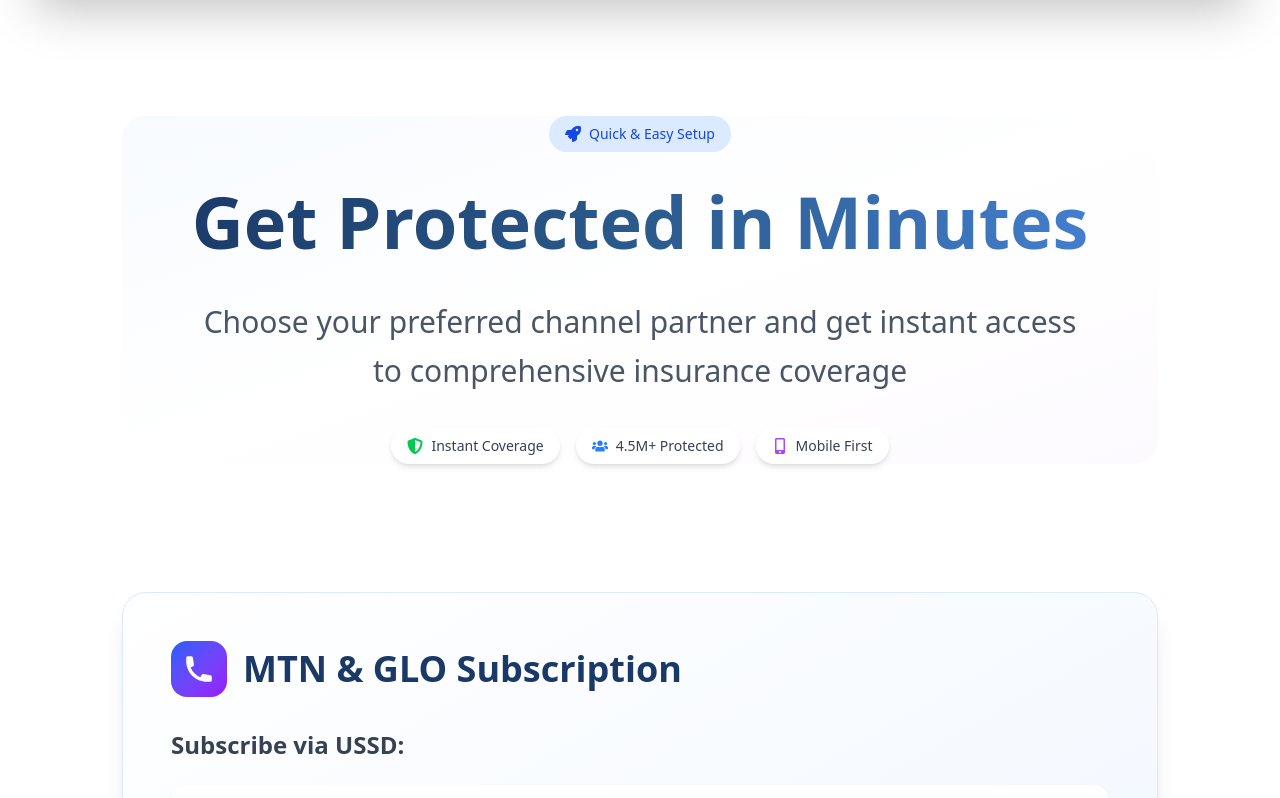
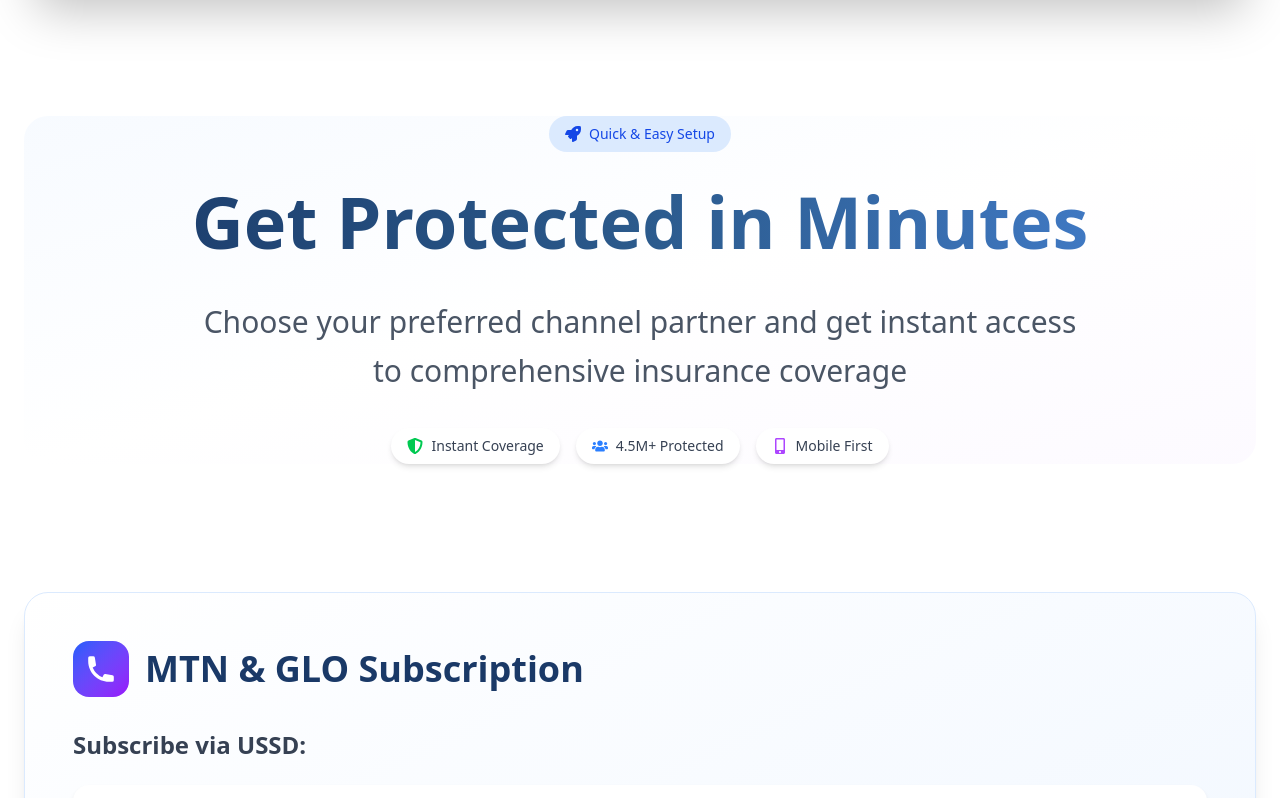
Before and after one commit to DemiladeOnitilo/Cube-cover-landing-page, a React (Vite) app: page / in a window 1280 px wide. Shown: the part 6321-7119 px from the top of the page. Built offline with nearby package versions, Linux system fonts and the light colour scheme.

Commit message:
Update Subscriptions.jsx

```diff
--- a/src/components/Subscriptions.jsx
+++ b/src/components/Subscriptions.jsx
@@ -3,7 +3,7 @@
 
 const Subscriptions = () => {
   return (
-    <div className="max-w-7xl mx-auto px-4 sm:px-6">
+    <div className="w-full max-w-7xl mx-auto px-4 sm:px-6">
       {/* Hero Section */}
       <div className="relative text-center mb-32 px-6">
         {/* Background decoration */}
```
